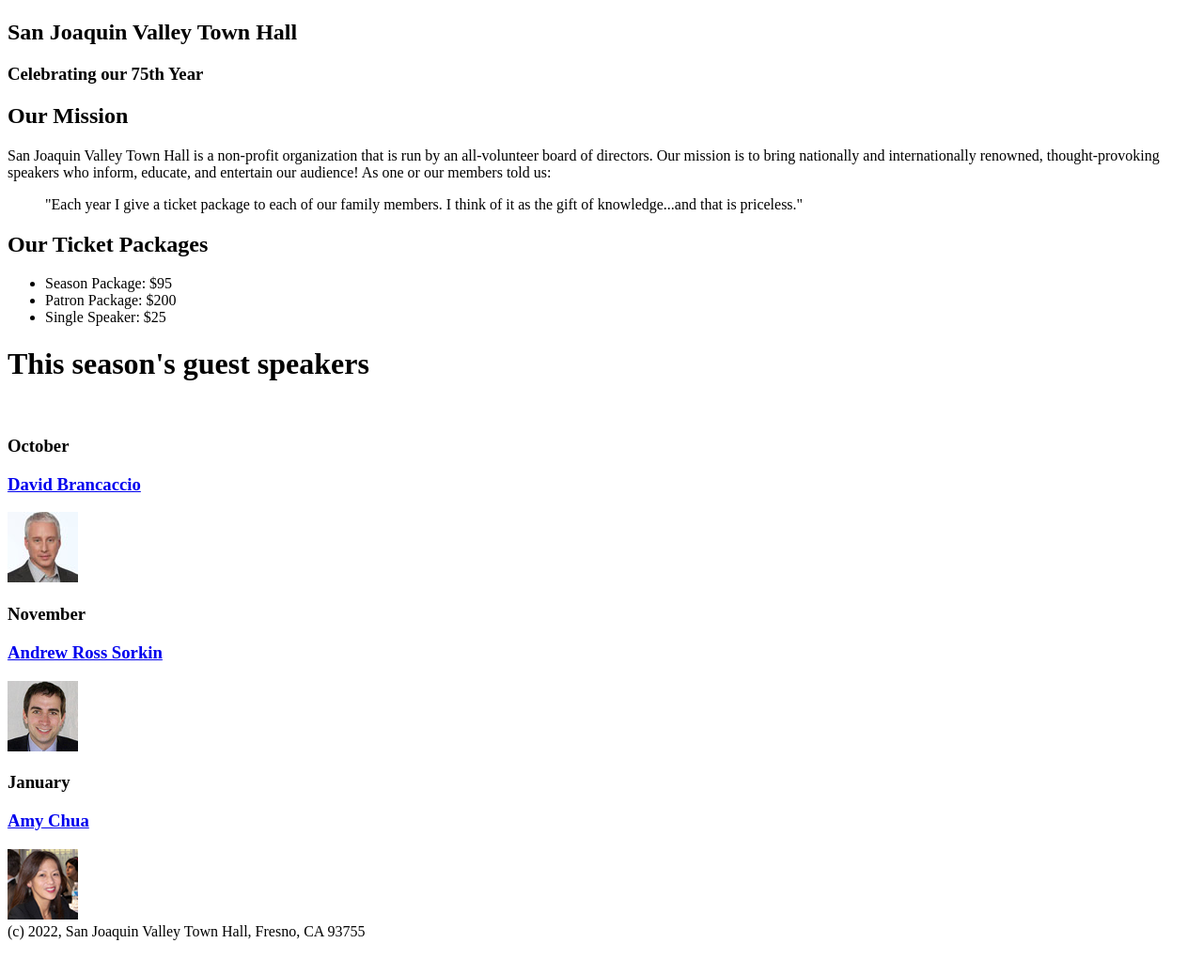
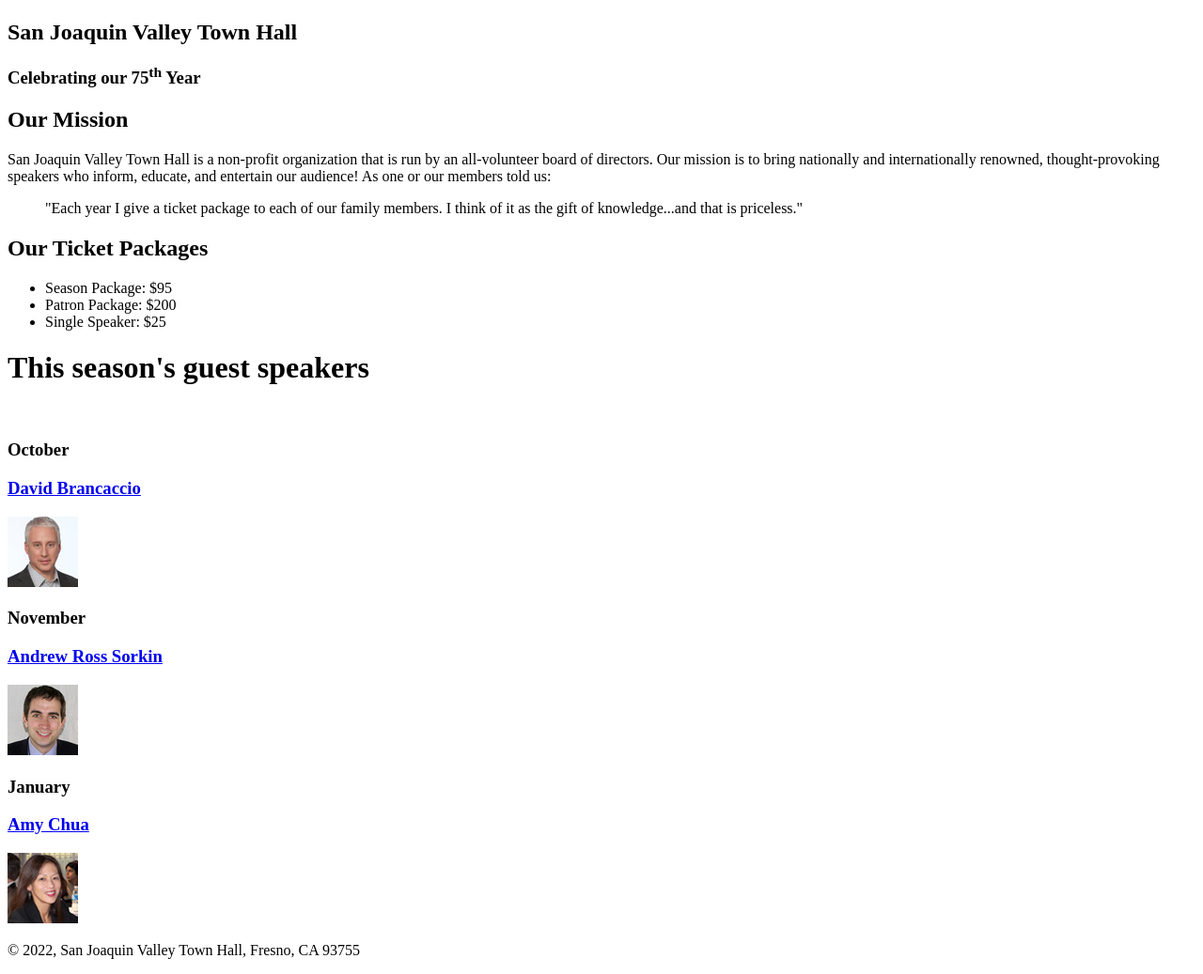
Before and after one commit to jdj25/A07, a plain HTML site: page c3_index.html in a window 1280 px wide. Shown: the part 91-1128 px from the top of the page at 94% size. Before the commit the page ends 1100 px from the top, so only its background shows below. Drawn offline with Linux system fonts and the light colour scheme.

Commit message:
Copyright and superscript

```diff
--- a/c3_index.html
+++ b/c3_index.html
@@ -13,7 +13,7 @@
 
 	<header>
 		<h2>San Joaquin Valley Town Hall</h2>
-		<h3>Celebrating our 75th Year</h3>
+		<h3>Celebrating our 75<sup>th</sup> Year</h3>
 	</header>
 	<main>
 		<h2>Our Mission</h2>
@@ -40,16 +40,16 @@
 		<h3>November</h3>
 		<h3><a href="/speakers/sorkin.html">Andrew Ross Sorkin</a></h3>
 		<img src="/images/sorkin75.jpg" alt="a photo of Andrew Ross Sorkin">
-
-
 		<br>
 		<h3>January</h3>
 		<h3><a href="/speakers/chua.html">Amy Chua</a></h3>
 		<img src="/images/chua75.jpg" alt="a photo of Amy Chua">
-
+		<br>
 	</main>
 	<footer>
-		(c) 2022, San Joaquin Valley Town Hall, Fresno, CA 93755
+		<p>
+			&copy 2022, San Joaquin Valley Town Hall, Fresno, CA 93755
+		</p>
 	</footer>
 </body>
 </html>
```
